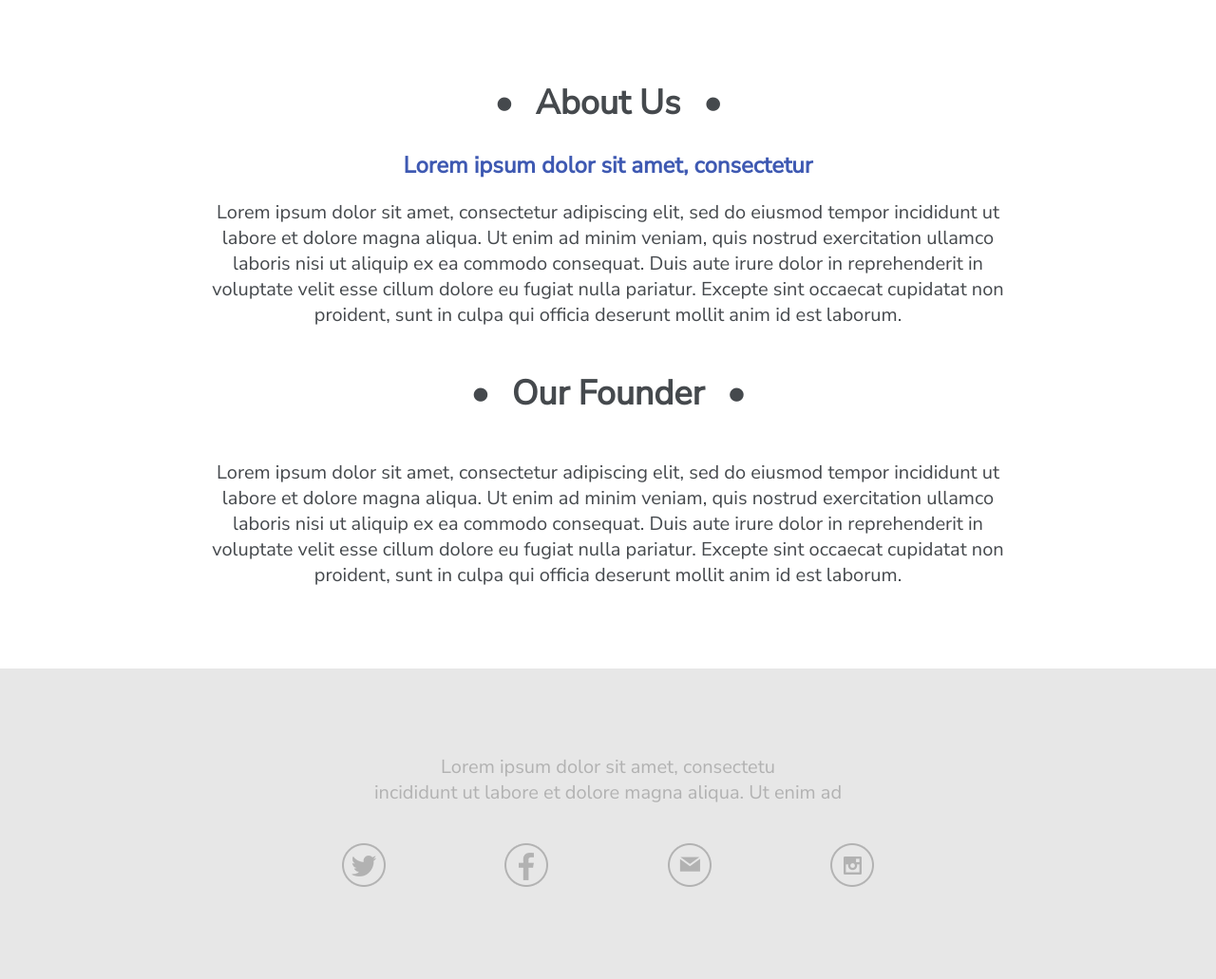
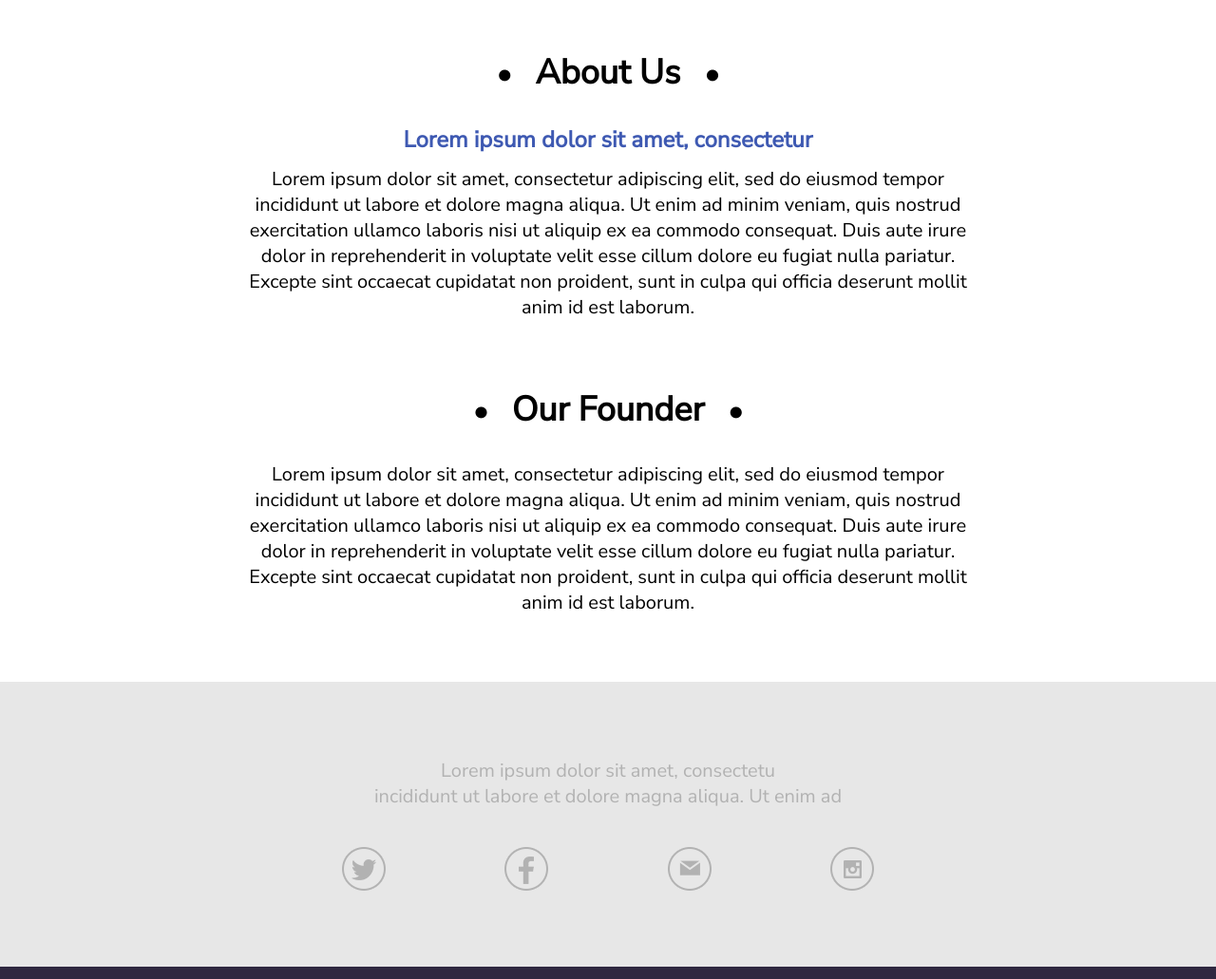
Before and after one commit to codingcris/LS202-HTML-and-CSS, a plain HTML site: page Projects/company-site/spacedesign-home.html in a window 1280 px wide. Shown: the part 620-1651 px from the top of the page at 95% size. Drawn offline with Linux system fonts and the light colour scheme.

Commit message:
more exercise work

```diff
--- a/Projects/company-site/home.css
+++ /dev/null
@@ -1,89 +0,0 @@
-@import url("tantelik-reset.css");
-* {
-    box-sizing: border-box;
-}
-
-html {
-    font: normal 20px "Avenir", "Nunito Sans", Helvetica, Arial, sans-serif;
-    color: #45494d;
-}
-
-body {
-    background: #2f2840 url("spacedesign/images/bg_body.gif") 50% 0;
-    color: inherit;
-    text-align: center;
-    padding: 135px 0 0;
-}
-
-[role="banner"] {
-    margin: 0 0 120px;
-}
-
-li{
-    display: inline;
-}
-
-nav li {
-    padding: 0 35px;
-}
-
-nav a {
-    text-decoration: none;
-    text-transform: uppercase;
-    color: #cacaca;
-    font-size: 1.25rem;
-}
-
-nav a.active {
-    color: #6db9ff;
-    font-weight: bold;
-}
-
-main {
-    background-color: white;
-    margin-top: 46px;
-    padding: 77px 0 85px;
-    display: flex;
-    flex-direction: column;
-    align-items: center;
-}
-
-article header{
-    min-width: max-content;
-}
-
-h1 {
-    font-size: 36px;
-    padding: 45px 0;
-}
-
-h1::before, h1::after {
-    content: "\02022";
-    padding: 0 24px;
-}
-
-h2 {
-    color: #3e59b2;
-    font-size: 24px;
-    font-weight: 900;
-    margin: -20px 0 20px;
-}
-
-main p {
-    font-weight: 500;
-    width: 850px;
-}
-
-footer {
-    background-color: #e7e7e7;
-    padding: 90px 0;
-    color: #b2b2b2;
-}
-
-footer ul {
-    margin-top: 40px;
-}
-
-footer li {
-    padding: 60px;
-}
--- a/Projects/company-site/spacedesign-home.html
+++ b/Projects/company-site/spacedesign-home.html
@@ -1,11 +1,13 @@
 <!DOCTYPE html>
 <html>
+
 <head>
   <meta charset="utf-18" lang="en">
   <title>SpaceDesign Home</title>
   <link href="https://fonts.googleapis.com/css?family=Nunito+Sans&display=swap" rel="stylesheet">
-        <link rel="stylesheet" href="home.css">
+  <link rel="stylesheet" href="style.css">
 </head>
+
 <body>
   <header>
     <img src="spacedesign/images/logo.png" alt="Space Design Logo" role="banner">
@@ -18,28 +20,39 @@
     </nav>
   </header>
   <main>
+    <div class="column">
       <article>
         <header>
           <h1>About Us</h2>
             <h2>Lorem ipsum dolor sit amet, consectetur</h2>
         </header>
-                <p>Lorem ipsum dolor sit amet, consectetur adipiscing elit, sed do eiusmod tempor incididunt ut labore et dolore magna aliqua. Ut enim ad minim veniam, quis nostrud exercitation ullamco laboris nisi ut aliquip ex ea commodo consequat. Duis aute irure dolor in reprehenderit in voluptate velit esse cillum dolore eu fugiat nulla pariatur. Excepte sint occaecat cupidatat non proident, sunt in culpa qui officia deserunt mollit anim id est laborum.</p>
+        <p>Lorem ipsum dolor sit amet, consectetur adipiscing elit, sed do eiusmod tempor incididunt ut labore et dolore
+          magna aliqua. Ut enim ad minim veniam, quis nostrud exercitation ullamco laboris nisi ut aliquip ex ea commodo
+          consequat. Duis aute irure dolor in reprehenderit in voluptate velit esse cillum dolore eu fugiat nulla
+          pariatur. Excepte sint occaecat cupidatat non proident, sunt in culpa qui officia deserunt mollit anim id est
+          laborum.</p>
       </article>
       <article>
         <header>
           <h1>Our Founder</h1>
         </header>
-                <p>Lorem ipsum dolor sit amet, consectetur adipiscing elit, sed do eiusmod tempor incididunt ut labore et dolore magna aliqua. Ut enim ad minim veniam, quis nostrud exercitation ullamco laboris nisi ut aliquip ex ea commodo consequat. Duis aute irure dolor in reprehenderit in voluptate velit esse cillum dolore eu fugiat nulla pariatur. Excepte sint occaecat cupidatat non proident, sunt in culpa qui officia deserunt mollit anim id est laborum.</p>
+        <p>Lorem ipsum dolor sit amet, consectetur adipiscing elit, sed do eiusmod tempor incididunt ut labore et dolore
+          magna aliqua. Ut enim ad minim veniam, quis nostrud exercitation ullamco laboris nisi ut aliquip ex ea commodo
+          consequat. Duis aute irure dolor in reprehenderit in voluptate velit esse cillum dolore eu fugiat nulla
+          pariatur. Excepte sint occaecat cupidatat non proident, sunt in culpa qui officia deserunt mollit anim id est
+          laborum.</p>
       </article>
+    </div>
   </main>
   <footer>
-            <p>Lorem ipsum dolor sit amet, consectetu  <br> incididunt ut labore et dolore magna aliqua. Ut enim ad</p>
+    <p>Lorem ipsum dolor sit amet, consectetu <br> incididunt ut labore et dolore magna aliqua. Ut enim ad</p>
     <ul>
-                <li><a href="#"><img src="spacedesign/images/twitter.png" alt="Twitter" title="Visit us on Twitter"></a></li>
-                <li><a href="#"><img src="spacedesign/images/facebook.png" alt="Facebook" title="Visit us on Facebook"></a></li>
-                <li><a href="#"><img src="spacedesign/images/email.png" alt="E-mail" title="Contacts us via E-mail"></a></li>
-                <li><a href="#"><img src="spacedesign/images/Instagram.png" alt="Instagram" title="Visit us on Instagram"></a></li>
+      <li><a href="#" class="twitter">Twitter</a></li>
+      <li><a href="#" class="facebook">Facebook</a></li>
+      <li><a href="#" class="email">E-mail</a></li>
+      <li><a href="#" class="instagram">Instagram</a></li>
     </ul>
   </footer>
 </body>
+
 </html>
--- /dev/null
+++ b/Projects/company-site/style.css
@@ -0,0 +1,106 @@
+@import url("tantelik-reset.css");
+
+html {
+  font: normal 20px "Avenir", "Nunito Sans", Helvetica, Arial, sans-serif;
+}
+
+body {
+  background: #2f2840 url("spacedesign/images/bg_body.gif") 50% 0;
+  padding-top: 135px;
+  text-align: center;
+}
+
+[role="banner"] {
+  padding-bottom: 110px;
+}
+
+li {
+  display: inline;
+}
+
+nav {
+  padding-bottom: 45px;
+}
+
+nav li {
+  padding: 0 36px;
+}
+
+nav a {
+  font-size: 26px;
+  color: #cacaca;
+  text-decoration: none;
+  text-transform: uppercase;
+}
+
+nav a.active {
+  font-weight: bold;
+  color: #6db9ff;
+}
+
+main {
+  background-color: white;
+  padding-top: 100px;
+}
+
+.column {
+  width: 800px;
+  margin: 0 auto;
+}
+
+article {
+  padding-bottom: 70px;
+}
+
+h1 {
+  font-size: 36px;
+  font-weight: bold;
+  color: black;
+  padding-bottom: 30px;
+}
+
+h1::before,
+h1::after {
+  content: "\2022";
+  font-size: 30px;
+  padding: 0 25px;
+}
+
+h2 {
+  color: #3e59b2;
+  font-size: 24px;
+  font-weight: bolder;
+  padding-bottom: 12px;
+}
+
+p {
+  font-weight: 500;
+}
+
+footer {
+  background-color: #e7e7e7;
+  padding: 80px 0;
+  color: #b2b2b2;
+  overflow: hidden;
+}
+
+footer ul {
+  box-sizing: border-box;
+  padding-top: 40px;
+}
+
+footer li {
+  padding: 0 60px;
+}
+
+footer a {
+  display: inline-block;
+  text-indent: -9999px;
+  width: 46px;
+  height: 46px;
+  background: url("spacedesign/images/icons_social-media.png");
+}
+
+.facebook { background: url("spacedesign/images/icons_social-media.png") 0 -46px; }
+.email { background: url("spacedesign/images/icons_social-media.png") 0 -92px; }
+.instagram { background: url("spacedesign/images/icons_social-media.png") 0 100%; }
```
Also changed, not shown: Projects/company-site/spacedesign-projects.html (+68 -1 lines). Lines whose indentation alone changed are shown as unchanged.
